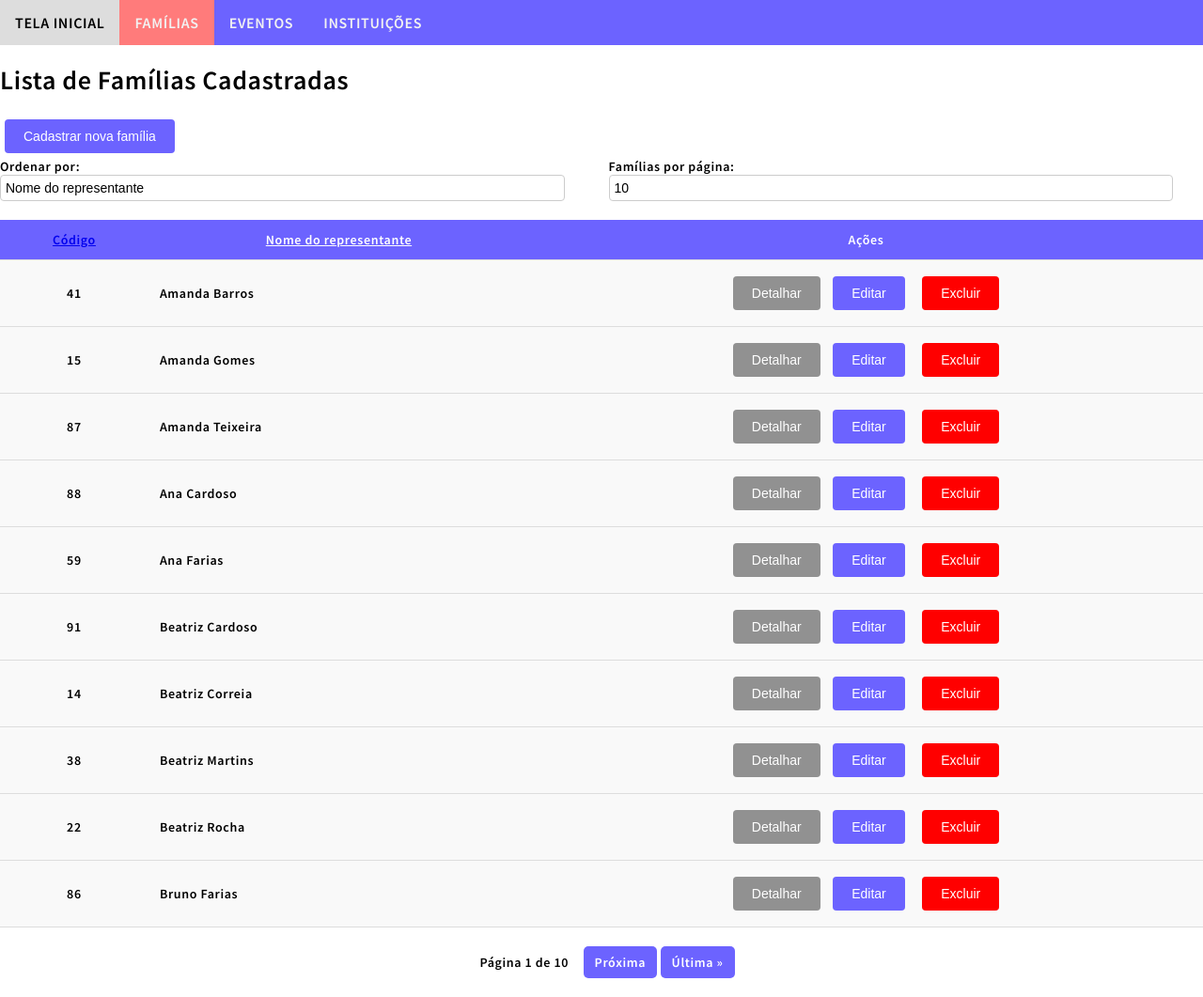
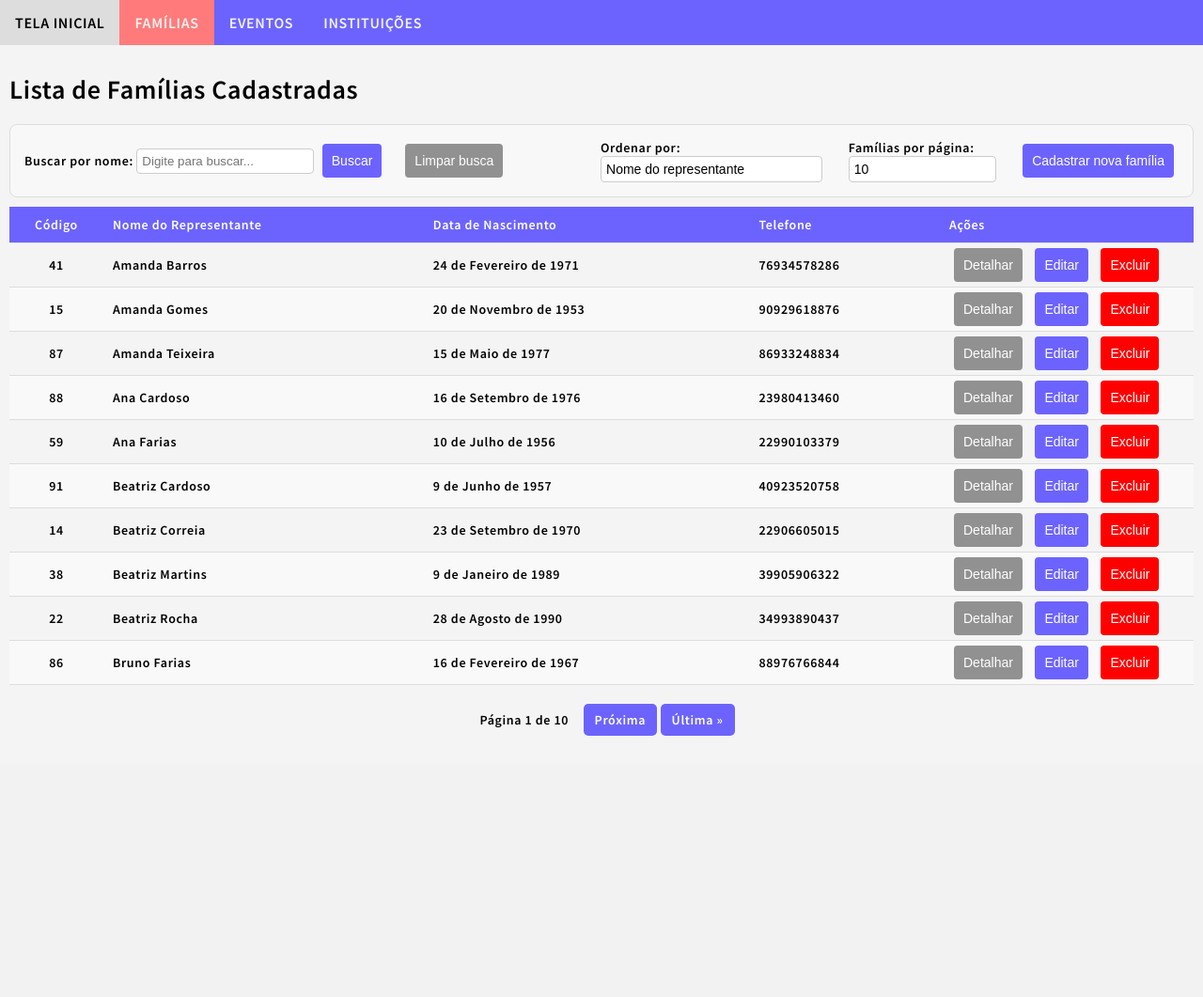
Before and after one commit to DirceuMartinsVaz/SolidariData, a Django app: page /sdata/family in a window 1280 px wide. Shown: the whole page at 94% size. After the commit the page ends 783 px from the top, so only its background shows below. Run offline with Django 5.2, Linux system fonts and the light colour scheme; data comes from the database, SQL or seed files in the repository; both versions use the stored data as it was after the commit.

Commit message:
Some styles; Search family by  name; Added Relative Phone in models

```diff
--- a/SolidariData/sdata/forms.py
+++ b/SolidariData/sdata/forms.py
@@ -59,12 +59,13 @@ class FamilyForm(forms.ModelForm):
 class RelativeForm(forms.ModelForm):
     class Meta:
         model = Relative
-        fields = ['relative_name', 'relative_gender', 'relative_birthdate', 'relative_relationship']
+        fields = ['relative_name', 'relative_gender', 'relative_birthdate', 'relative_relationship', 'relative_phone']
         widgets = {
             'relative_birthdate': forms.DateInput(attrs={'placeholder': 'DD/MM/AAAA'}),
             'relative_relationship': forms.Select(attrs={'class': 'form-select'}),
+            'relative_phone': forms.TextInput(attrs={'placeholder': '(XX) XXXXX-XXXX'}),
         }
-        labels = {'relative_name': 'Nome do familiar', 'relative_gender': 'Gênero', 'relative_birthdate': 'Data de nascimento do familiar', 'relative_relationship': 'Grau de parentesco'}
+        labels = {'relative_name': 'Nome do familiar', 'relative_gender': 'Gênero', 'relative_birthdate': 'Data de nascimento do familiar', 'relative_relationship': 'Grau de parentesco', 'relative_phone': 'Telefone'}
         error_messages = {
             'relative_name': {
                 'max_length': "O nome do familiar é muito longo.",
--- a/SolidariData/sdata/models.py
+++ b/SolidariData/sdata/models.py
@@ -46,6 +46,7 @@ class Relative(models.Model):
     relative_birthdate = models.DateField(null=True, blank=True)
     relative_relationship = models.CharField(max_length=50, blank=True, choices=GRAU_DE_PARENTESCO)
     relative_family = models.ForeignKey(Family, on_delete=models.CASCADE, related_name="relatives")
+    relative_phone = models.CharField(max_length=15, blank=True)
 
     def __str__(self):
         return self.relative_name
--- a/SolidariData/sdata/static/sdata/styles.css
+++ b/SolidariData/sdata/static/sdata/styles.css
@@ -21,6 +21,12 @@ body {
   text-decoration: none;
   font-size: 16px;
   transition: 0.5s;
+}
+
+main {
+  padding: 10px;
+  background-color: #f4f4f4;
+  min-height: calc(100vh - 60px); /* Adjust for header height */
 }
 
 /* Add an active class to highlight the current page */
@@ -73,6 +79,7 @@ body {
   flex-direction: column;
 }
 
+
 input {
   width: auto;
   padding: 5px;
@@ -83,8 +90,8 @@ input {
 /* Buttons */
 button {
   display: inline-block;
-  padding: 10px 20px;
-  margin: 5px;
+  padding: 10px 10px;
+  margin: 5px 5px;
   border: none;
   border-radius: 4px;
   font-size: 14px;
@@ -135,9 +142,6 @@ select:focus {
   text-align: right; /* Align content to the right */
 }
 
-button.btn-primary {
-  margin-right: 10px; /* Remove any left margin */
-}
 
 /* Hide the extra=1 fields*/
 .hidden-form {
@@ -157,24 +161,50 @@ button.btn-primary {
 table {
   width: 100%;
   border-collapse: collapse;
-  margin: 20px 0;
+  margin: 0px 0;
+  table-layout: auto;
+  border-collapse: collapse;
+
 }
 
 th, td {
-  padding: 12px;
+  padding: 10px;
   text-align: left;
   border-bottom: 1px solid #ddd;
+  margin: 0px;
+  width: min-content;
 }
 th {
   background-color: #6c63ff;
-  text-align: center;
+  text-align: left;
   color: white;
 }
+
+/* Set minimum width for the "Código" column */
+th:first-child, td:first-child { /* Select the first column */
+  width: 80px; /* Adjust the width as necessary */
+  text-align: center;
+}
+
+th:nth-child(2), td:nth-child(2) { /* Select the first column */
+  margin-right:auto;
+  width:max-content;
+}
+
+/* Set minimum width for the "Ações" column */
+th:last-child, td:last-child { /* Select the last column */
+  width: 250px; /* Adjust the width as necessary */
+
+}
+
 td {
-  background-color: #f9f9f9;
+
+
+  padding: 0px 10px;
+
 }
-td.center {
-  text-align: center;
+
+tbody > tr:nth-of-type(even) {
   background-color: #f9f9f9;
 }
 
@@ -211,3 +241,20 @@ td.center {
   color: white;
   text-decoration: underline;
 }
+.list-view-functions {
+  display: flex;
+  flex-wrap: wrap; /* Wrap items if space runs out */
+  gap: 15px; /* Space between all child divs */
+  margin-bottom: 10px;
+  background-color: #f8f8f8;
+  padding: 15px;
+  border-radius: 8px; /* Optional: Rounded edges */
+  border: 1px solid #ddd;
+}
+
+.list-view-functions > div:nth-child(1){
+  margin-left: 0;
+}
+.list-view-functions > div:nth-child(2) {
+  margin-right: auto;
+}
--- a/SolidariData/sdata/templates/sdata/base.html
+++ b/SolidariData/sdata/templates/sdata/base.html
@@ -19,8 +19,13 @@
     <a href="{% url 'family_list' %}" class="{% if request.resolver_match.url_name == 'family_list' or request.resolver_match.url_name == 'family_create' or request.resolver_match.url_name == 'family_update' or request.resolver_match.url_name == 'family_detail' or request.resolver_match.url_name == 'family_delete'  %}active{% endif %}">FAMÍLIAS</a>
     <a href="{% url 'events' %}" class="{% if request.resolver_match.url_name == 'events' %}active{% endif %}">EVENTOS</a>
     <a href="{% url 'institutions' %}" class="{% if request.resolver_match.url_name == 'institutions' %}active{% endif %}">INSTITUIÇÕES</a>
-</div>
-
-        {% block content %}
-        {% endblock %}
+        </div>
+        <main>
+            <div class="container">
+                <div class="content">
+                    {% block content %}
+                    {% endblock %}
+                </div>
+            </div>
+        </main>
     </body>
--- a/SolidariData/sdata/templates/sdata/family_detail.html
+++ b/SolidariData/sdata/templates/sdata/family_detail.html
@@ -100,6 +100,10 @@
             <label for="relative_name">Grau de parentesco:</label>
             <input type="text" value="{{ relative.relative_relationship }}" readonly class="form-control">
         </div>
+        <div class="form-group-1">
+            <label for="relative_name">Telefone:</label>
+            <input type="text" value="{{ relative.relative_phone }}" readonly class="form-control">
+        </div>
     </div>
     {% empty %}
     <p style="color: gray;">Nenhum familiar cadastrado.</p>
--- a/SolidariData/sdata/templates/sdata/family_list.html
+++ b/SolidariData/sdata/templates/sdata/family_list.html
@@ -3,24 +3,41 @@
 
 <h1>Lista de Famílias Cadastradas</h1>
 
-<!-- Button to add a new family -->
-<button type="button" class="btn-primary" onclick="window.location.href='{% url 'family_create' %}'">
-    Cadastrar nova família
-</button>
-
-<div class="form-row">
-     <div class="form-group">
+<!-- Functions bar-->
+<div class="list-view-functions">
+    <div>
+        <!-- Search Form -->
+        <form method="get">
+            <label for="search" style="align-self: flex-start;">Buscar por nome:</label>
+            <input type="text" name="search" id="search" value="{{ search_query }}" placeholder="Digite para buscar...">
+            <button type="submit" class="btn-primary">Buscar</button>
+            <input type="hidden" name="order_by" value="{{ order_by }}">
+            <input type="hidden" name="per_page" value="{{ per_page }}">
+        </form>
+    </div>
+    <div>
+        <!-- Clear search button -->
+        <form method="get">
+            <button type="submit" class="btn-secondary">Limpar busca</button>
+            <input type="hidden" name="order_by" value="{{ order_by }}">
+            <input type="hidden" name="per_page" value="{{ per_page }}">
+        </form>
+    </div>
+    <div>
         <!-- Dropdown to choose order by field -->
         <form method="get">
             <label for="order_by">Ordenar por:</label>
             <select name="order_by" id="order_by" onchange="this.form.submit()">
                 <option value="family_id" {% if order_by == 'family_id' %}selected{% endif %}>Código</option>
-                <option value="family_representative_name" {% if order_by == 'family_representative_name' %}selected{% endif %}>Nome do representante
-                </option>
+                <option value="family_representative_name" {% if order_by == 'family_representative_name' %}selected{% endif %}>Nome do representante</option>
+                <option value="family_representative_birthdate" {% if order_by == 'family_representative_birthdate' %}selected{% endif %}>Data de nascimento</option>
+                <option value="family_phone" {% if order_by == 'family_phone' %}selected{% endif %}>Telefone</option>
             </select>
+            <input type="hidden" name="search" value="{{ search_query }}">
+            <input type="hidden" name="per_page" value="{{ per_page }}">
         </form>
     </div>
-    <div class="form-group">
+    <div>
         <!-- Dropdown for selecting page size -->
         <form method="get">
             <label for="per_page">Famílias por página:</label>
@@ -29,12 +46,18 @@
                 <option value="20" {% if per_page == '20' %}selected{% endif %}>20</option>
                 <option value="50" {% if per_page == '50' %}selected{% endif %}>50</option>
             </select>
+            <input type="hidden" name="search" value="{{ search_query }}">
             <input type="hidden" name="order_by" value="{{ order_by }}">
-        <input type="hidden" name="page" value="{{ page_obj.number }}">
         </form>
     </div>
+    <div>
+        <button type="button" class="btn-primary" onclick="window.location.href='{% url 'family_create' %}'">
+            Cadastrar nova família
+        </button>
+    </div>
+</div>
 
-</div>
+
 
 
 <!-- Family list table -->
@@ -42,23 +65,30 @@
     <thead>
         <tr>
             <th>
-                <a href="?order_by=family_id" class="{% if order_by == 'family_id' %}active-sort{% endif %}">Código</a>
+                <a>Código</a>
             </th>
             <th>
-                <a href="?order_by=family_representative_name" class="{% if order_by == 'family_representative_name' %}active-sort{% endif %}">
-                    Nome do representante
-                </a>
+                <a>Nome do Representante</a>
             </th>
-
-            <th>Ações</th>
+            <th>
+                <a>Data de Nascimento</a>
+            </th>
+            <th>
+                <a>Telefone</a>
+            </th>
+            <th>
+                <a>Ações</a>
+            </th>
         </tr>
     </thead>
     <tbody>
         {% for family in page_obj %}
         <tr>
-            <td class="center">{{ family.family_id }}</td>
+            <td >{{ family.family_id }}</td>
             <td>{{ family.family_representative_name }}</td>
-            <td class="center">
+            <td>{{ family.family_representative_birthdate }}</td>
+            <td>{{ family.family_phone }}</td>
+            <td>
                 <button type="button" class="btn-secondary" onclick="window.location.href='{% url 'family_detail' family.pk %}'">
                     Detalhar
                 </button>
@@ -82,15 +112,15 @@
 <div class="pagination">
     <span class="step-links">
         {% if page_obj.has_previous %}
-        <a href="?page=1&order_by={{ order_by }}">&laquo; Primeira</a>
-        <a href="?page={{ page_obj.previous_page_number }}&order_by={{ order_by }}">Anterior</a>
+        <a href="?page=1&order_by={{ order_by }}&per_page={{ per_page }}&search={{ search_query }}">&laquo; Primeira</a>
+        <a href="?page={{ page_obj.previous_page_number }}&order_by={{ order_by }}&per_page={{ per_page }}&search={{ search_query }}">Anterior</a>
         {% endif %}
 
         <span>Página {{ page_obj.number }} de {{ page_obj.paginator.num_pages }}</span>
 
         {% if page_obj.has_next %}
-        <a href="?page={{ page_obj.next_page_number }}&order_by={{ order_by }}">Próxima</a>
-        <a href="?page={{ page_obj.paginator.num_pages }}&order_by={{ order_by }}">Última &raquo;</a>
+        <a href="?page={{ page_obj.next_page_number }}&order_by={{ order_by }}&per_page={{ per_page }}&search={{ search_query }}">Próxima</a>
+        <a href="?page={{ page_obj.paginator.num_pages }}&order_by={{ order_by }}&per_page={{ per_page }}&search={{ search_query }}">Última &raquo;</a>
         {% endif %}
     </span>
 </div>
--- a/SolidariData/sdata/views.py
+++ b/SolidariData/sdata/views.py
@@ -1,9 +1,17 @@
 from django.core.paginator import Paginator
+from django.db.models import Q  # For complex queries
 from django.http import HttpResponse
 from django.shortcuts import render, get_object_or_404, redirect
 from .models import Family
 from .forms import FamilyForm, RelativeFormSet
+import unicodedata # For accent removal
 
+# Ignore accents in search queries
+def remove_accents(input_str):
+    return ''.join(
+        c for c in unicodedata.normalize('NFD', input_str)
+        if unicodedata.category(c) != 'Mn'
+    )
 
 # Create your views here.
 def landing_page(request):
@@ -23,17 +31,29 @@ def institutions(request):
 # List all families
 def family_list(request):
     # Retrieve ordering and pagination size from query parameters
+    search_query = request.GET.get('search', '').lower()  # Convert to lowercase
+    search_query_normalized = remove_accents(search_query)  # Normalize the search term
     order_by = request.GET.get('order_by', 'family_representative_name')  # Default ordering
     per_page = request.GET.get('per_page', '10')  # Default page size is 10
 
-    families = Family.objects.all().order_by(order_by)
+       # Filter families based on the normalized search term
+    families = [f for f in Family.objects.all().order_by(order_by) if
+                remove_accents(f.family_representative_name.lower()).find(search_query_normalized) != -1
+                ]
+
+    #families = Family.objects.all().order_by(order_by)
 
     # Paginate the families based on the selected page size
     paginator = Paginator(families, int(per_page))
     page_number = request.GET.get('page')
     page_obj = paginator.get_page(page_number)
 
-    return render(request, 'sdata/family_list.html', {'page_obj': page_obj, 'order_by': order_by, 'per_page': per_page})
+    return render(request, 'sdata/family_list.html', {
+        'page_obj': page_obj,
+        'order_by': order_by,
+        'per_page': per_page,
+        'search_query': search_query,
+        })
 
 # View details of a specific family
 def family_detail(request, pk):
--- a/SolidariData/seed.py
+++ b/SolidariData/seed.py
@@ -65,6 +65,7 @@ def seed_data(num_families=100):
                 relative_gender=random.choice(genders),
                 relative_birthdate=random_date(1980, 2015),
                 relative_relationship=random.choice(relationships),
+                relative_phone=f"{random.randint(10, 99)}{random.randint(900000000, 999999999)}",
                 relative_family=family
             )
             relative.save()
```
Also changed, not shown: SolidariData/sdata/templates/sdata/family_form.html (+7 -0 lines), SolidariData/db.sqlite3, SolidariData/sdata/migrations/0008_relative_relative_phone.py (added). Lines whose indentation alone changed are shown as unchanged.
